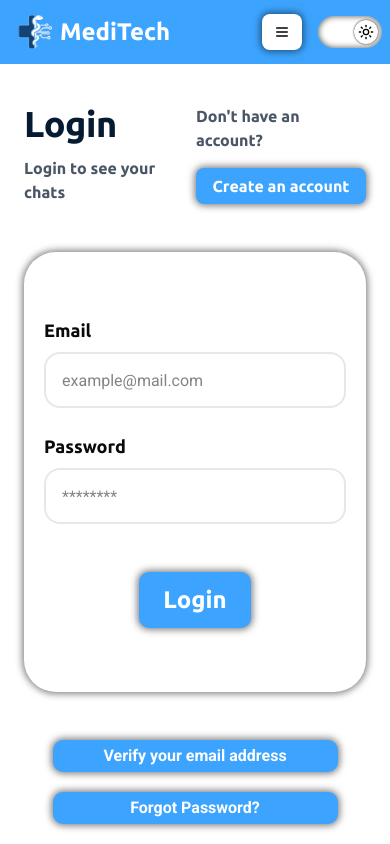
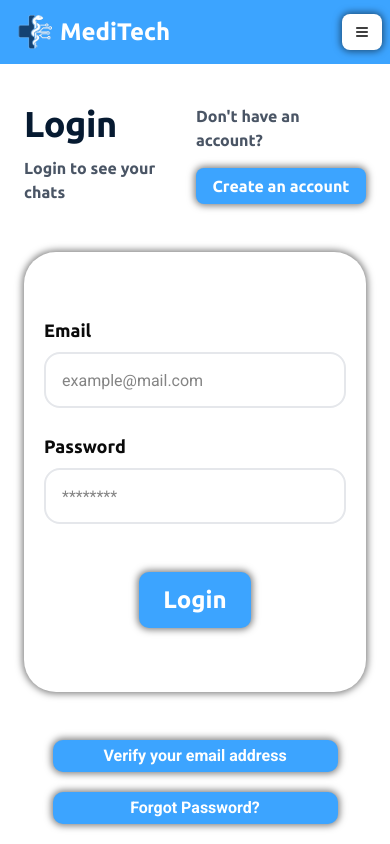
Before and after one commit to tahseen-haider/ai_medical_healthcare, a Next.js app: page /login in a window 390 px wide. Shown: the top 844 px of the page. Built offline with nearby package versions, Linux system fonts and the light colour scheme; no server answers.

Commit message:
fix: navbar on mobile screen overlapped theme button to logo

```diff
--- a/components/header/Navbar.tsx
+++ b/components/header/Navbar.tsx
@@ -9,7 +9,13 @@ import { Menu, X } from "lucide-react";
 import Btn from "../Button";
 import ProfileButton from "./ProfileButton";
 
-function Navbar({ isAuthenticated,imageUrl }: { isAuthenticated: boolean,imageUrl?: string }) {
+function Navbar({
+  isAuthenticated,
+  imageUrl,
+}: {
+  isAuthenticated: boolean;
+  imageUrl?: string;
+}) {
   const NavLinks = [
     {
       title: "Home",
@@ -77,18 +83,14 @@ function Navbar({ isAuthenticated,imageUrl }: { isAuthenticated: boolean,imageUr
                 </Link>
               </li>
             ))}
+            <div className="sm:hidden text-[18px] pb-3 flex gap-4 items-center font-roboto font-bold leading-[22px] -tracking-[0.5px]">
+              Toggle Theme:
+              <ThemeToggler />
+            </div>
           </ul>
         </nav>
 
         <div className="flex gap-4 lg:w-37 w-48 justify-end items-center">
-          <div className="lg:hidden">
-            <Btn
-              onClick={() => setIsNavbarDown(!isNavbarDown)}
-              className="text-black hover:text-white bg-white"
-            >
-              {!isNavbarDown ? <Menu /> : <X />}
-            </Btn>
-          </div>
           {isNavbarDown && (
             <div
               className="absolute top-0 left-0 w-full h-screen backdrop-blur-sm -z-30"
@@ -108,12 +110,22 @@ function Navbar({ isAuthenticated,imageUrl }: { isAuthenticated: boolean,imageUr
                 onClick={() => {}}
                 className="bg-light-1 hover:text-white text-black"
               >
-                Login
+                Get Started
               </Btn>
             </Link>
           )}
-          {isAuthenticated && <ProfileButton imageUrl={imageUrl}/>}
-          <ThemeToggler />
+          {isAuthenticated && <ProfileButton imageUrl={imageUrl} />}
+          <div className="hidden sm:block">
+            <ThemeToggler />
+          </div>
+          <div className="lg:hidden">
+            <Btn
+              onClick={() => setIsNavbarDown(!isNavbarDown)}
+              className="text-black hover:text-white bg-white"
+            >
+              {!isNavbarDown ? <Menu /> : <X />}
+            </Btn>
+          </div>
         </div>
       </div>
     </header>
```
